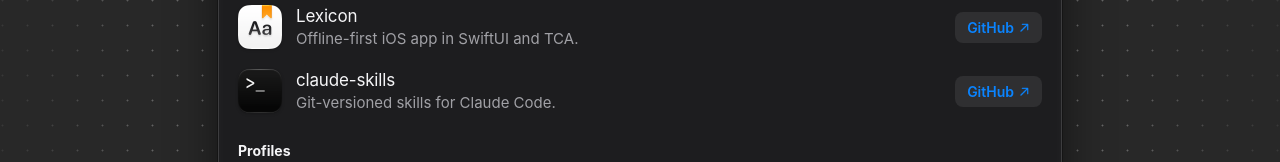
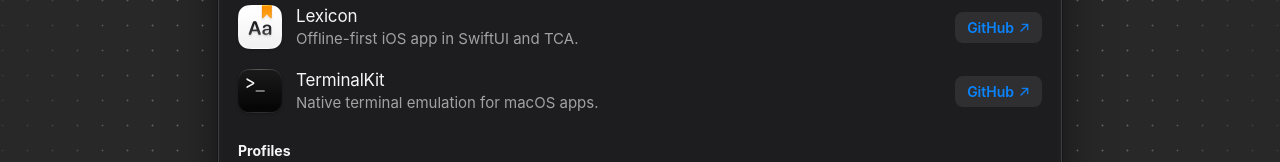
Before and after one commit to mazzsva/mazzsva.com, a website with bundled scripts: page public/index.html in a window 1280 px wide. Shown: the part 363-525 px from the top of the page. Built offline with nearby package versions, Linux system fonts and the light colour scheme.

Commit message:
Replace claude-skills with TerminalKit

```diff
--- a/public/index.html
+++ b/public/index.html
@@ -85,11 +85,11 @@
               </span>
               <span class="result-action">GitHub<span class="result-arrow"></span></span>
             </a>
-            <a class="result" href="https://github.com/mazzsva/claude-skills" target="_blank" rel="noopener">
+            <a class="result" href="https://github.com/mazzsva/TerminalKit" target="_blank" rel="noopener">
               <img class="result-icon" src="assets/icons/claude-skills.png" alt="" width="44" height="44">
               <span class="result-text">
-                <span class="result-title">claude-skills</span>
-                <span class="result-detail">Git-versioned skills for Claude Code.</span>
+                <span class="result-title">TerminalKit</span>
+                <span class="result-detail">Native terminal emulation for macOS apps.</span>
               </span>
               <span class="result-action">GitHub<span class="result-arrow"></span></span>
             </a>
```
